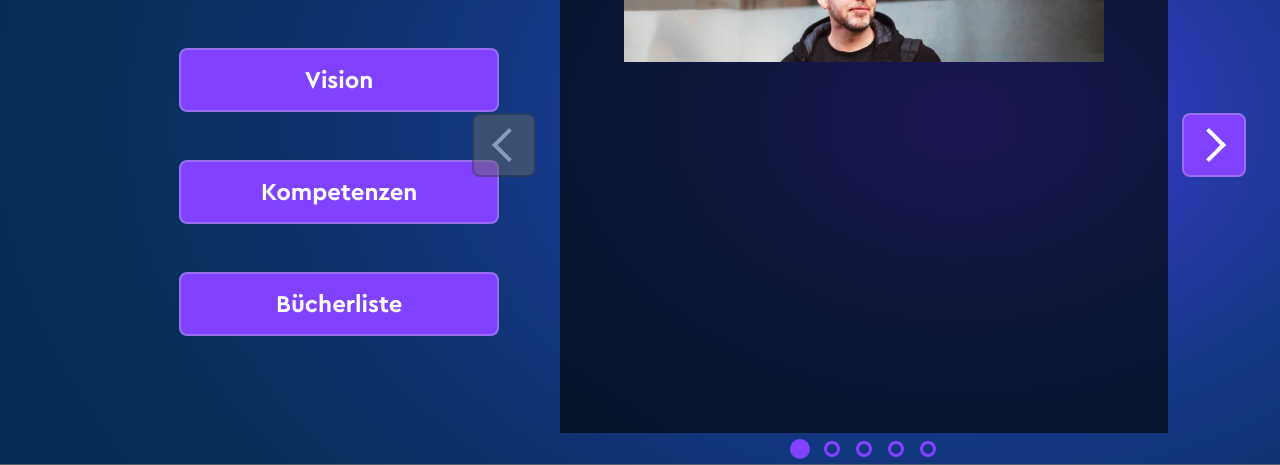
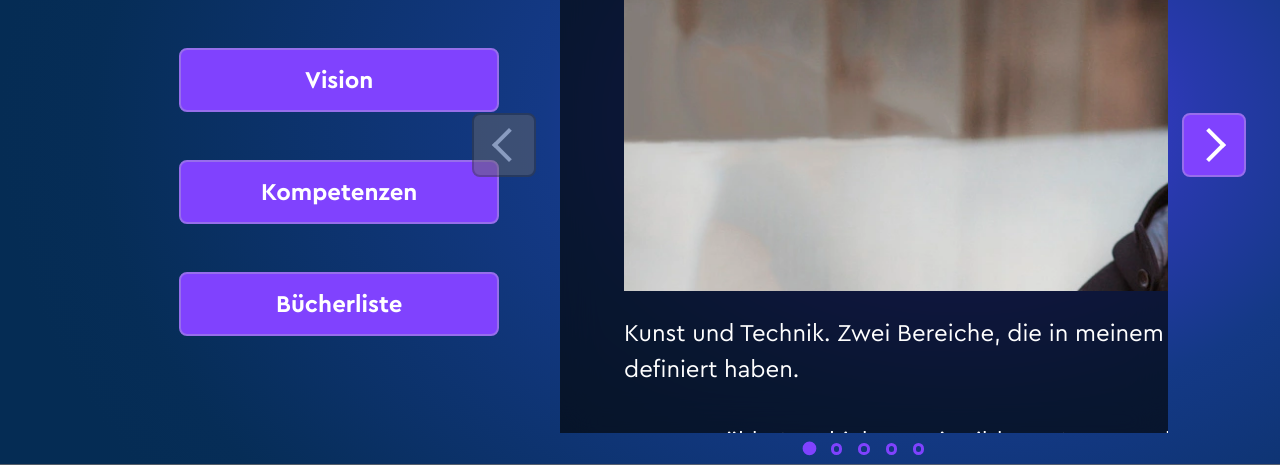
Before and after one commit to timbittins/portfolio, a plain HTML site: page public/pages/ueber-mich.html in a window 1280 px wide. Shown: the part 335-800 px from the top of the page. Drawn offline with Linux system fonts and the light colour scheme.

Commit message:
re-worked responsive framework

```diff
--- a/public/apps/loadelements.js
+++ b/public/apps/loadelements.js
@@ -1,11 +1,14 @@
 const loadElements = () => {
   setContent();
   showMoveButtons();
-}
+};
 
 function setContent() {
   const pageContent = document.querySelector(".page__content");
   pageContent.classList.add("page__content--func");
+
+  const contentContainer = document.querySelector(".content__container");
+  contentContainer.style.overflow = "hidden";
 
   const contentArticles = [...document.querySelectorAll(".content__article")];
   contentArticles.forEach((article) => {
--- a/public/apps/switch-sections.js
+++ b/public/apps/switch-sections.js
@@ -8,14 +8,23 @@ const clickThroughArticles = () => {
   let counter = 0;
 
   let pageArticle = document.getElementById("Kompetenzen");
-  let numberOfSections = pageArticle.childElementCount - 1;
+  let numberOfSections = pageArticle.childElementCount;
+
+  let calcArticleWidth = () => {
+    let article = document.querySelector(".content__article--func");
+    let articleWidth = (article.style.width = `${
+      (counter + numberOfSections) * 100
+    }%`);
+    console.log(articleWidth);
+  };
+  calcArticleWidth();
 
   let switchBreadcrumbs = () => {
     breadcrumbs.forEach((crumb) => {
       crumb.classList.remove("crumb--active");
     });
     breadcrumbs[counter].classList.add("crumb--active");
-  }
+  };
 
   moveLeftBtn.addEventListener("click", () => {
     if (counter > 0) {
--- a/public/pages/ueber-mich.html
+++ b/public/pages/ueber-mich.html
@@ -124,11 +124,6 @@
                   <img src="../img/TB_Portfolio_tim_vision_sm.webp" alt="Ein Portrait von Tim, der freundlich nach rechts in Richtung Zukunft schaut." loading="lazy" />
                 </picture>
               </div>
-            </section>
-
-            <section
-              class="content__section"
-            >
               <p>
                 Kunst und Technik. Zwei Bereiche, die in meinem Leben immer wieder zusammengefunden und
                 meinen persönlichen Erfolg definiert haben.<br><br>
@@ -139,7 +134,6 @@
                 Lass uns gemeinsam Deine Geschichte erzählen.
               </p>
             </section>
-
             <section
               class="content__section"
             >
--- a/src/scss/components/_ui-elements.scss
+++ b/src/scss/components/_ui-elements.scss
@@ -410,8 +410,3 @@ body::-webkit-scrollbar-thumb {
   top: 85vh;
   // margin-top: 12rem;
 }
-
-
-.breadcrumbs {
-  display: none;
-}
--- a/src/scss/layouts/_functional-layout.scss
+++ b/src/scss/layouts/_functional-layout.scss
@@ -1,3 +1,17 @@
+.content__article--left,
+.content__article--right,
+.breadcrumbs,
+.crumb {
+  display: none;
+}
+
+.content__container,
+.content__article--box,
+.content__article--func,
+.content__article--box {
+  width: 100%;
+}
+
 @include rwd(mq-lt) {
   .page__content--func {
     align-items: flex-start;
@@ -7,7 +21,6 @@
     grid-column: 2/3;
     width: 100%;
     height: 80vh;
-    overflow: hidden;
   }
   .content__article--box {
     display: flex;
@@ -18,7 +31,6 @@
 
   .content__article--func {
     position: relative;
-    width: 300%;
     height: 100vw;
     align-self: flex-start;
     display: flex;
@@ -28,7 +40,7 @@
   }
 
   .content__article--func .content__section {
-    flex-basis: 100%;
+    // flex-basis: 30%;
     width: 100%;
     height: 100%;
     padding: 4rem;
@@ -157,8 +169,9 @@
 }
 
 .crumb {
-  width: 1rem;
-  height: 1rem;
+  display: block;
+  width: 0.7rem;
+  height: 0.7rem;
   border: 0.2rem solid $clr_contrast;
   border-radius: 50%;
   transition: all 150ms ease-in-out;
--- a/src/scss/pages/_uebermich.scss
+++ b/src/scss/pages/_uebermich.scss
@@ -1,6 +1,9 @@
 .vision__tim--box {
+  // display: none;
+  background-color: rgba(255, 0, 0, 0.33);
   width: 100%;
   margin: 1.5rem 0 2.5rem;
+  // overflow: hidden;
 
   @include rwd(mq-t) {
     aspect-ratio: 10/3.4;
@@ -8,12 +11,14 @@
   }
 
   @include rwd(mq-lt) {
+    width: auto;
     aspect-ratio: 16/4;
     margin: 0 0 1.5rem;
   }
 }
 
 .vision__tim--img img{
+  // display:none;
   position: relative;
   left: -1.5rem;
   height: 10rem;
@@ -22,6 +27,10 @@
     width: 100%;
     left: 0;
     height: auto;
+  }
+
+  @include rwd(mq-lt) {
+    width: 100%;
   }
 }
 
```
Also changed, not shown: public/pages/portfolio.html (+1 -1 lines), public/style/css/main.css, src/scss/layouts/_main-layout.scss (line endings or trailing spaces), 1 other file.
